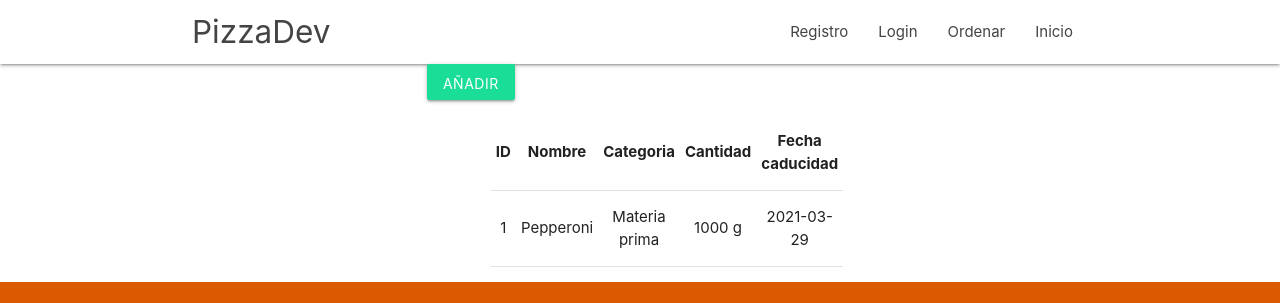
After one commit to JulioBuscer/PizzaDev, a Flask app: template Project/templates/admin/inventario.html in a window 1280 px wide. The commit adds this page. Shown: the top 303 px of the page. Run offline with Flask 2, Linux system fonts and the light colour scheme; the template is opened without the code that fills it, so the values that code supplies are empty; some libraries are stand-ins or nearby versions.

Commit message:
nueva vista inventario

```diff
--- /dev/null
+++ b/Project/templates/admin/inventario.html
@@ -0,0 +1,95 @@
+{% extends "layout.html" %}
+
+{% block content %}
+<a href="#modal1" class="waves-effect waves-light btn modal-trigger" style="background: #1ADE97;"><i
+        class="icon-remove icon-white"></i>Añadir</a>
+<div class="container">
+    <div class="section">
+        <table class="responsive-table highlight centered">
+            <thead>
+                <tr>
+                    <th>ID</th>
+                    <th>Nombre</th>
+                    <th>Categoria</th>
+                    <th>Cantidad</th>
+                    <th>Fecha caducidad</th>
+
+                </tr>
+            </thead>
+            <tbody>
+                <tr>
+                    <td>
+                        1
+                    </td>
+                    <td>
+                        Pepperoni
+                    </td>
+                    <td>
+                        Materia prima
+                    </td>
+                    <td>
+                        1000 g
+                    </td>
+                    <td>
+                        2021-03-29
+                    </td>
+                </tr>
+            </tbody>
+        </table>
+
+    </div>
+</div>
+
+<!-- Modal Structure -->
+<div id="modal1" class="modal">
+    <div class="modal-content">
+        <div class="card">
+            <div class="card-image">
+                <img src="../../static/img/background1.jpg">
+                <span class="card-title">Registrar materia prima/producto</span>
+            </div>
+            <div class="card-content">
+                <div class="row">
+                    <div class="input-field col s12">
+                        <i class="material-icons prefix">phone</i>
+                        <input class="validate" name="text" id="text" type="text">
+                        <label for="text" data-error="wrong" data-success="right">Nombre</label>
+                    </div>
+                </div>
+                <div class="row">
+                    <div class="input-field col s12">
+                        <i class="material-icons prefix">phone</i>
+                        <input class="validate" name="text" id="text" type="text">
+                        <label for="text" data-error="wrong" data-success="right">Categoria</label>
+                    </div>
+                </div>
+                <div class="row">
+                    <div class="input-field col s12">
+                        <i class="material-icons prefix">phone</i>
+                        <input class="validate" name="text" id="text" type="text">
+                        <label for="text" data-error="wrong" data-success="right">Cantidad</label>
+                    </div>
+                </div>
+                <div class="row">
+                    <div class="input-field col s12">
+                        <input type="text" class="datepicker" placeholder="Fecha caducidad">
+                    </div>
+                </div>
+                <div class="row">
+                    <div class="input-field col s12">
+                        <button class="btn waves-effect waves-light btn-large" type="submit" name="action">Confirmar
+                            <i class="material-icons right">send</i>
+                        </button>
+                    </div>
+                </div>
+            </div>
+            <div class="card-action">
+                <a href="{{ url_for('auth.register_user') }}">Regístrate ahora!</a>
+            </div>
+        </div>
+    </div>
+    <div class="modal-footer">
+        <a href="#!" class="modal-close waves-effect waves-green btn-flat">Agree</a>
+    </div>
+</div>
+{%endblock%}
--- a/Project/templates/layout.html
+++ b/Project/templates/layout.html
@@ -10,6 +10,7 @@
     <link href="https://fonts.googleapis.com/icon?family=Material+Icons" rel="stylesheet">
     <link href="../static/materialize/css/materialize.css" type="text/css" rel="stylesheet" media="screen,projection" />
     <link href="../static/materialize/css/style.css" type="text/css" rel="stylesheet" media="screen,projection" />
+
 </head>
 
 <body>
@@ -45,6 +46,14 @@
             <ul class="right hide-on-med-and-down">
                 <li><a href="{{ url_for('admin.ventas') }}" class="navbar-item">
                         Ventas
+                    </a>
+                </li>
+            </ul>
+            {%endif%}
+            {%if admin%}
+            <ul class="right hide-on-med-and-down">
+                <li><a href="{{ url_for('admin.inventario') }}" class="navbar-item">
+                        Inventario
                     </a>
                 </li>
             </ul>
@@ -103,7 +112,19 @@
             </div>
         </div>
     </footer>
+    <script type="text/javascript">
+        document.addEventListener('DOMContentLoaded', function () {
+            var elems = document.querySelectorAll('.datepicker');
+            var instances = M.Datepicker.init(elems, options);
+        });
 
+        // Or with jQuery
+
+        $(document).ready(function () {
+            $('.datepicker').datepicker();
+        });
+
+    </script>
 
     <!--  Scripts-->
     <script src="https://code.jquery.com/jquery-2.1.1.min.js"></script>
```
Also changed, not shown: Project/admin.py (+7 -0 lines).
